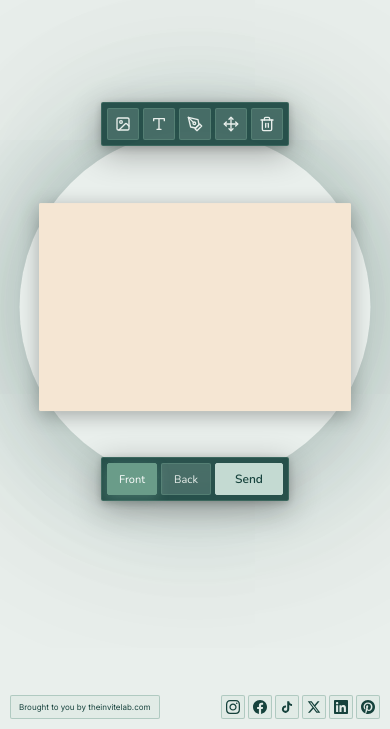
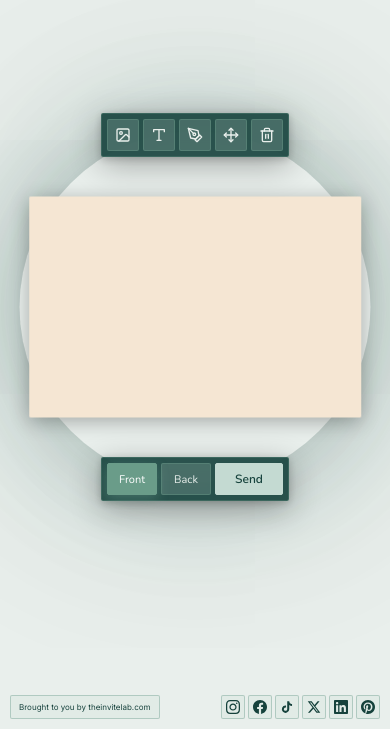
Before and after one commit to avthind/tilmail, a Next.js app: page / in a window 390 px wide. Shown: the part 115-844 px from the top of the page. Built offline with nearby package versions, Linux system fonts and the light colour scheme; no server answers.

Commit message:
tb placement, card size

```diff
--- a/components/CardCanvas.module.css
+++ b/components/CardCanvas.module.css
@@ -14,20 +14,20 @@
 @media (max-width: 768px) {
   .cardCanvasContainer {
     top: 50%;
-    width: min(75vw, 360px);
-    height: min(50vw, 240px);
-    max-width: 360px;
-    max-height: 240px;
+    width: min(80vw, 400px);
+    height: min(53.33vw, 267px);
+    max-width: 400px;
+    max-height: 267px;
   }
 }
 
 @media (max-width: 480px) {
   .cardCanvasContainer {
     top: 50%;
-    width: min(80vw, 320px);
-    height: min(53.33vw, 213px);
-    max-width: 320px;
-    max-height: 213px;
+    width: min(85vw, 360px);
+    height: min(56.67vw, 240px);
+    max-width: 360px;
+    max-height: 240px;
   }
 }
 
--- a/components/Toolbar.module.css
+++ b/components/Toolbar.module.css
@@ -337,7 +337,7 @@
   .rightToolbar {
     right: auto;
     left: 50%;
-    top: calc(50% - 232px);
+    top: calc(50% - 170px - 52px);
     bottom: auto;
     transform: translateX(-50%);
     width: 188px;
@@ -422,7 +422,7 @@
     max-width: none;
     border-radius: 2px;
     padding: 8px;
-    top: calc(50% + 180px);
+    top: calc(50% + 170px);
     bottom: auto;
   }
 
@@ -466,7 +466,7 @@
 
 @media (max-width: 480px) {
   .rightToolbar {
-    top: calc(50% - 205px);
+    top: calc(50% - 150px - 44px);
     right: auto;
     left: 50%;
     transform: translateX(-50%);
```
